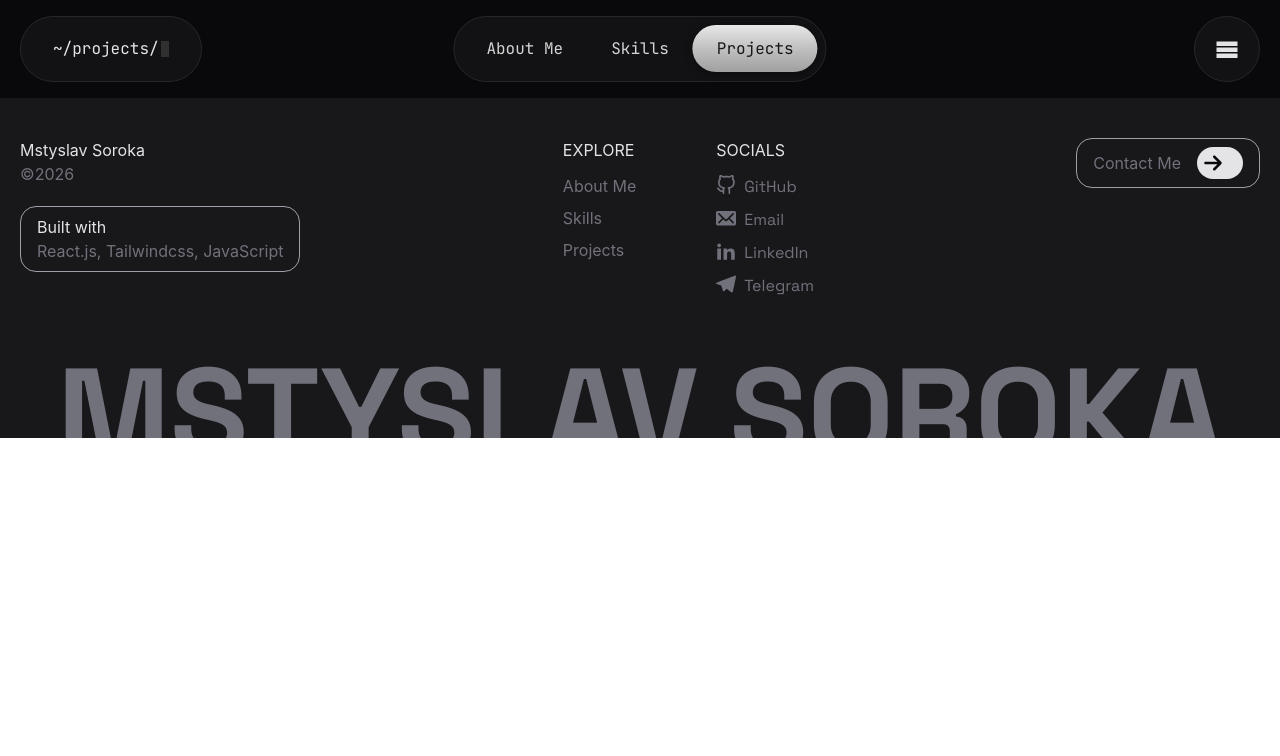
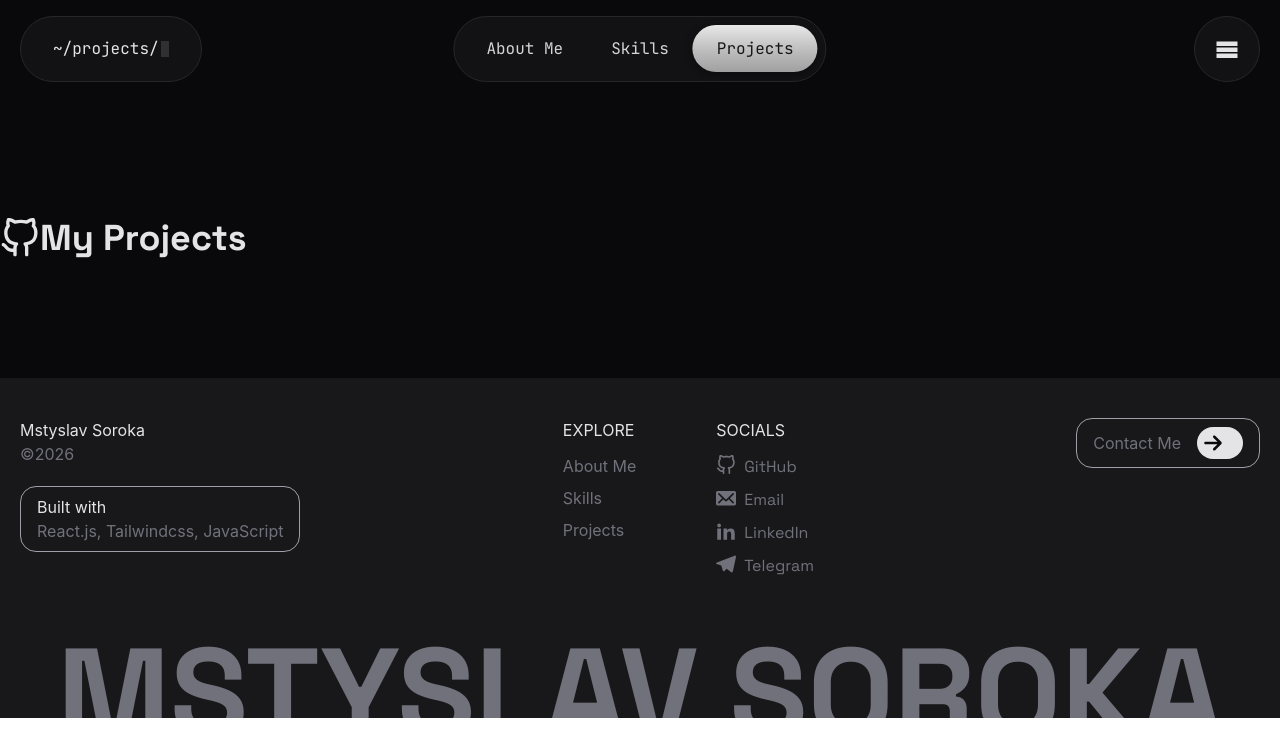
Before and after one commit to MstyslavSoroka/portfolio, a React (Vite) app: page /projects in a window 1280 px wide. Shown: the top 756 px of the page. Built offline with nearby package versions, Linux system fonts and the light colour scheme; no server answers.

Commit message:
started projects

```diff
--- a/src/sections/Projects.jsx
+++ b/src/sections/Projects.jsx
@@ -1,5 +1,57 @@
+import { useEffect } from 'react';
+
 function Projects() {
-  return <></>;
+  useEffect(() => {
+    const fetchRepo = async () => {
+      let page = 1;
+      let allRepos = [];
+
+      if (!localStorage.getItem('repos')) {
+        while (true) {
+          const res = await fetch(
+            `https://api.github.com/users/MstyslavSoroka/repos?page=${page}&per_page=100`,
+            {
+              headers: {
+                Accept: 'application/vnd.github+json',
+                Authorization: `Bearer ${import.meta.env.VITE_GITHUB_TOKEN}`,
+              },
+            },
+          );
+
+          const repos = await res.json();
+
+          if (repos.length === 0) break;
+
+          allRepos = [...allRepos, ...repos];
+
+          page++;
+        }
+        const filterRepo = allRepos.filter((repo) =>
+          repo.topics?.includes('portfolio-showcase'),
+        );
+        localStorage.setItem('repos', JSON.stringify(filterRepo));
+        console.log(filterRepo);
+      } else {
+        console.log(`Already got repos ${localStorage.getItem('repos')}`);
+      }
+    };
+
+    fetchRepo();
+  }, []);
+  return (
+    <>
+      <section className="flex items-center justify-center bg-zinc-950 font-grotesk">
+        <div className="container py-30">
+          <h1 className="text-zinc-200 text-4xl font-black flex">
+            <svg className="h-10 w-10">
+              <use href="#icon-github" className="fill-zinc-200"></use>
+            </svg>{' '}
+            My Projects
+          </h1>
+        </div>
+      </section>
+    </>
+  );
 }
 
 export default Projects;
```
Also changed, not shown: 1 other file (tests, documents, lock files or other folders).
